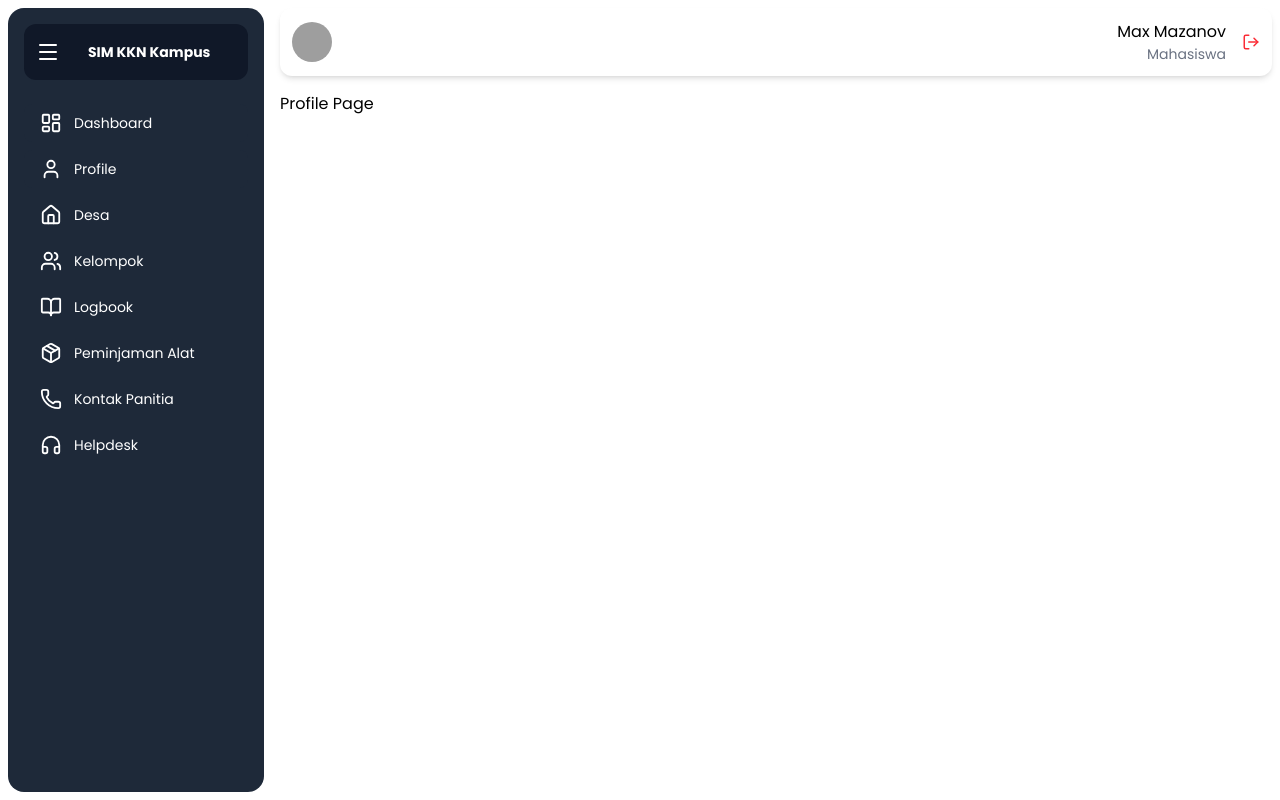
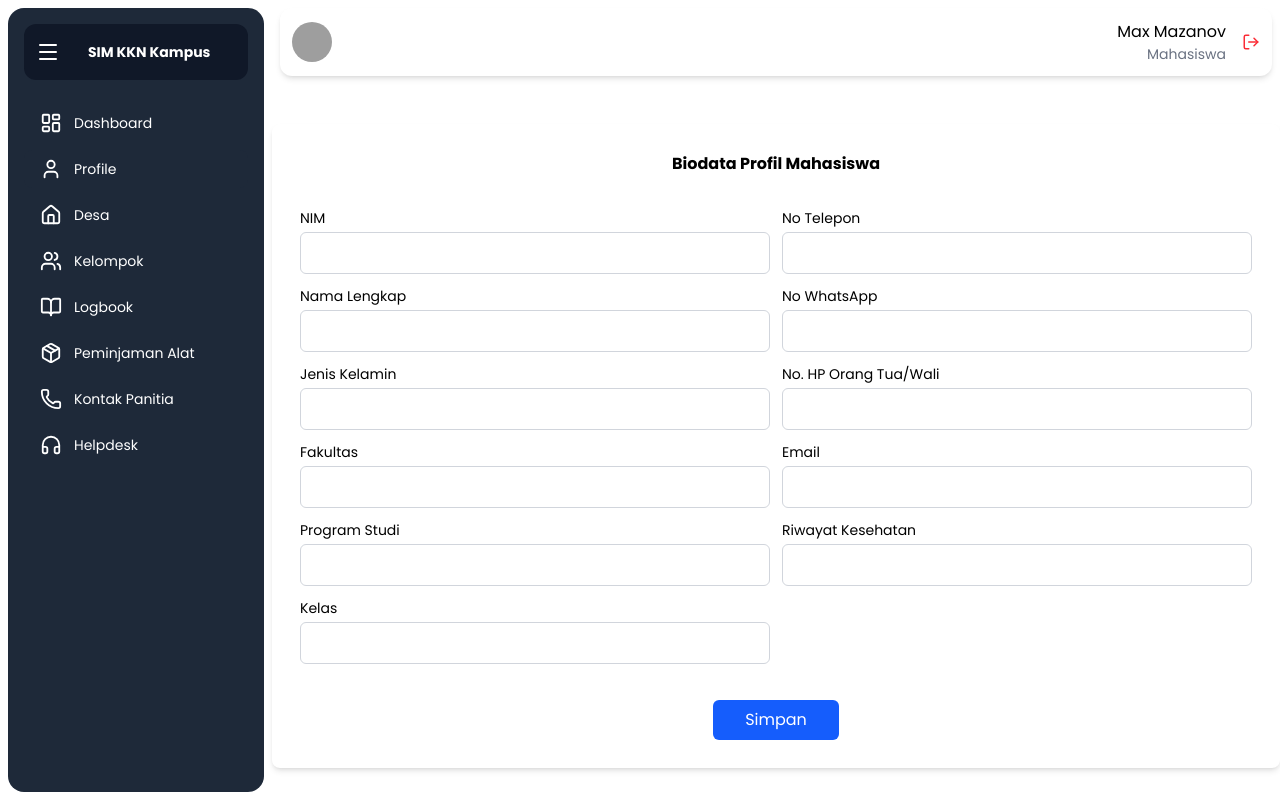
Before and after one commit to wwicaksonoo/Rework-SSO-KKN, a React (Vite) app: page /profile in a window 1280 px wide. Built offline with nearby package versions, Linux system fonts and the light colour scheme; grey boxes are pictures that could not be loaded.

Commit message:
kerangka halaman profile

```diff
--- a/src/components/sidebar.jsx
+++ b/src/components/sidebar.jsx
@@ -22,7 +22,7 @@ function Sidebar() {
                 </div>
 
                 <nav className="flex flex-col gap-2">
-                    <SidebarItem collapsed={collapsed} icon={<LayoutDashboard size={22} />} text="Dashboard" active />
+                    <SidebarItem collapsed={collapsed} icon={<LayoutDashboard size={22} />} text="Dashboard" active to="/" />
                     <SidebarItem collapsed={collapsed} icon={<User size={22} />} text="Profile" to="/profile" />
                     <SidebarItem collapsed={collapsed} icon={<Home size={22} />} text="Desa" to="/desa" />
                     <SidebarItem collapsed={collapsed} icon={<Users size={22} />} text="Kelompok" to="/kelompok" />
--- a/src/pages/profile.jsx
+++ b/src/pages/profile.jsx
@@ -1,8 +1,141 @@
 function Profile() {
   return (
-    <div className="px-2 py-2 pt-2 ">
-      <h1>Profile Page</h1>
+
+
+<div className="flex justify-center items-start py-10 min-h-screen">
+
+<div className="bg-white w-full  p-7 rounded-lg shadow-md mx-auto">
+
+
+    <div className="flex flex-col ">
+
+        <h1 className="text-center font-semibold mb-8">Biodata Profil Mahasiswa</h1>
+
+
+
+        <form className="grid grid-cols-2  gap-3">
+
+            <div>
+            <label className="block mb-1 text-sm">NIM</label>
+            <input
+                type="text"
+                className="w-full border border-gray-300 rounded-md p-2"/>
+            </div>
+
+            <div>
+            <label className="block mb-1 text-sm">No Telepon</label>
+            <input
+                type="text"
+                className="w-full border border-gray-300 rounded-md p-2"/>
+            </div>
+
+            <div>
+            <label className="block mb-1 text-sm">Nama Lengkap</label>
+            <input
+                type="text"
+                className="w-full border border-gray-300 rounded-md p-2"/>
+            </div>
+
+            <div>
+            <label className="block mb-1 text-sm">No WhatsApp</label>
+            <input
+                type="text"
+                className="w-full border border-gray-300 rounded-md p-2"/>
+            </div>
+
+            <div>
+            <label className="block mb-1 text-sm">Jenis Kelamin</label>
+            <input
+                type="text"
+                className="w-full border border-gray-300 rounded-md p-2"/>
+            </div>
+
+            <div>
+            <label className="block mb-1 text-sm">No. HP Orang Tua/Wali</label>
+            <input
+                type="text"
+                className="w-full border border-gray-300 rounded-md p-2"/>
+            </div>
+
+            <div>
+            <label className="block mb-1 text-sm">Fakultas</label>
+            <input
+                type="text"
+                className="w-full border border-gray-300 rounded-md p-2"/>
+            </div>
+
+            <div>
+            <label className="block mb-1 text-sm">Email</label>
+            <input
+                type="text"
+                className="w-full border border-gray-300 rounded-md p-2"/>
+            </div>
+
+            <div>
+            <label className="block mb-1 text-sm">Program Studi</label>
+            <input
+                type="text"
+                className="w-full border border-gray-300 rounded-md p-2"/>
+            </div>
+
+            <div col-span-2>
+            <label className="block mb-1 text-sm">Riwayat Kesehatan</label>
+            <input
+                type="text"
+                className="w-full border border-gray-300 rounded-md p-2"/>
+            </div>
+
+            <div className="">
+            <label className="block mb-1 text-sm">Kelas</label>
+            <input
+                type="text"
+                className="w-full border border-gray-300 rounded-md p-2"/>
+            </div>
+
+
+
+          <div className="col-span-2 flex justify-center mt-6">
+            <button
+              type="submit"
+              className="bg-blue-600 text-white px-8 py-2 rounded-md hover:bg-blue-700 transition"
+            >
+              Simpan
+            </button>
+          </div>
+
+
+
+
+
+
+
+
+        </form>
+
+
+
+
+
+
     </div>
+
+
+</div>
+
+</div>
+
+
+
+
+
+
+
+
+
+
+
+
+
   );
 }
 
```
